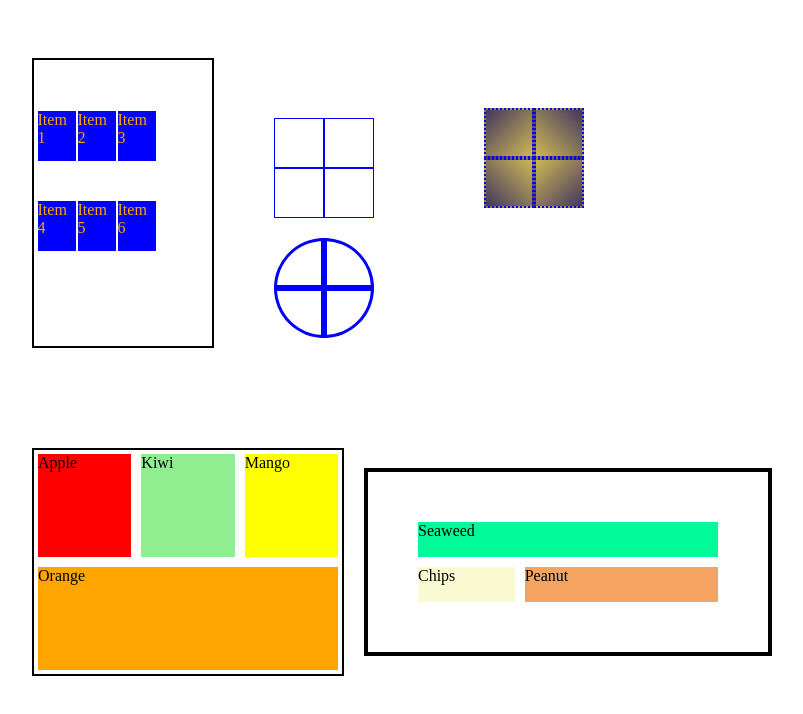
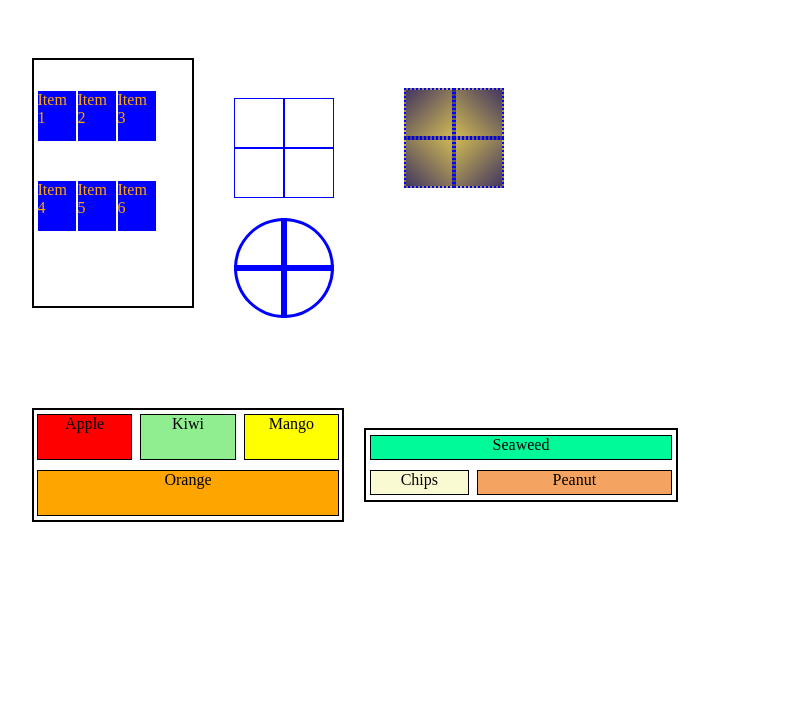
Before and after one commit to Adamnson/css_grid, a plain HTML site: page index.html in a window 1280 px wide. Shown: the top 714 px of the page, without its empty margins (26-829 px from the left). Drawn offline with Linux system fonts and the light colour scheme.

Commit message:
(feat) fixed background colouring issue in fruit and snack box
the solution was to add a width of 100% to the children
elements

```diff
--- a/fruit-box.css
+++ b/fruit-box.css
@@ -9,20 +9,26 @@
   border: 2px solid;
   width: 300px;
   padding: 4px;
+  justify-items: center;
+  text-align: center;
 }
 
+.fruit-box > * {
+  width: 100%;
+  border: 1px solid;
+}
 .apple {
-  background: red;
+  background-color: red;
 }
 
 .kiwi {
-  background: #90ee90;
+  background-color: #90ee90;
 }
 
 .mango {
-  background: #ff0;
+  background-color: #ff0;
 }
 .orange {
-  background: orange;
+  background-color: orange;
   grid-column: left / right;
 }
--- a/snack-box.css
+++ b/snack-box.css
@@ -3,23 +3,31 @@
   grid-gap: 10px;
   grid-template-areas: "top top" "bottom1 bottom2";
   grid-template-columns: 1fr 2fr;
-  height: 80px;
+  height: 60px;
   width: 300px;
-  border: 4px solid;
+  border: 2px solid;
   margin: 20px;
+  justify-items: center;
+  text-align: center;
+  padding: 5px;
+}
+
+.snack-box > * {
+  width: 100%;
+  border: 1px solid;
 }
 
 .seaweed {
   grid-area: top;
-  background: #00fa9a;
+  background-color: #00fa9a;
 }
 
 .chips {
   grid-area: bottom1;
-  background: #fafad2
+  background-color: #fafad2
 }
 
 .peanut {
   grid-area: bottom2;
-  background: #f4a460;
+  background-color: #f4a460;
 }
--- a/styles.css
+++ b/styles.css
@@ -1,5 +1,6 @@
 .row-1,
-.row-2 {
+.row-2,
+.row-3 {
   display: flex;
   flex-direction: row;
   flex-wrap: wrap;
@@ -9,8 +10,9 @@
 }
 
 .row-1 > *,
-.row-2 > * {
-  padding: 50px;
+.row-2 > *,
+.row-3 > * {
+  padding: 30px;
 }
 
 .container {
```
